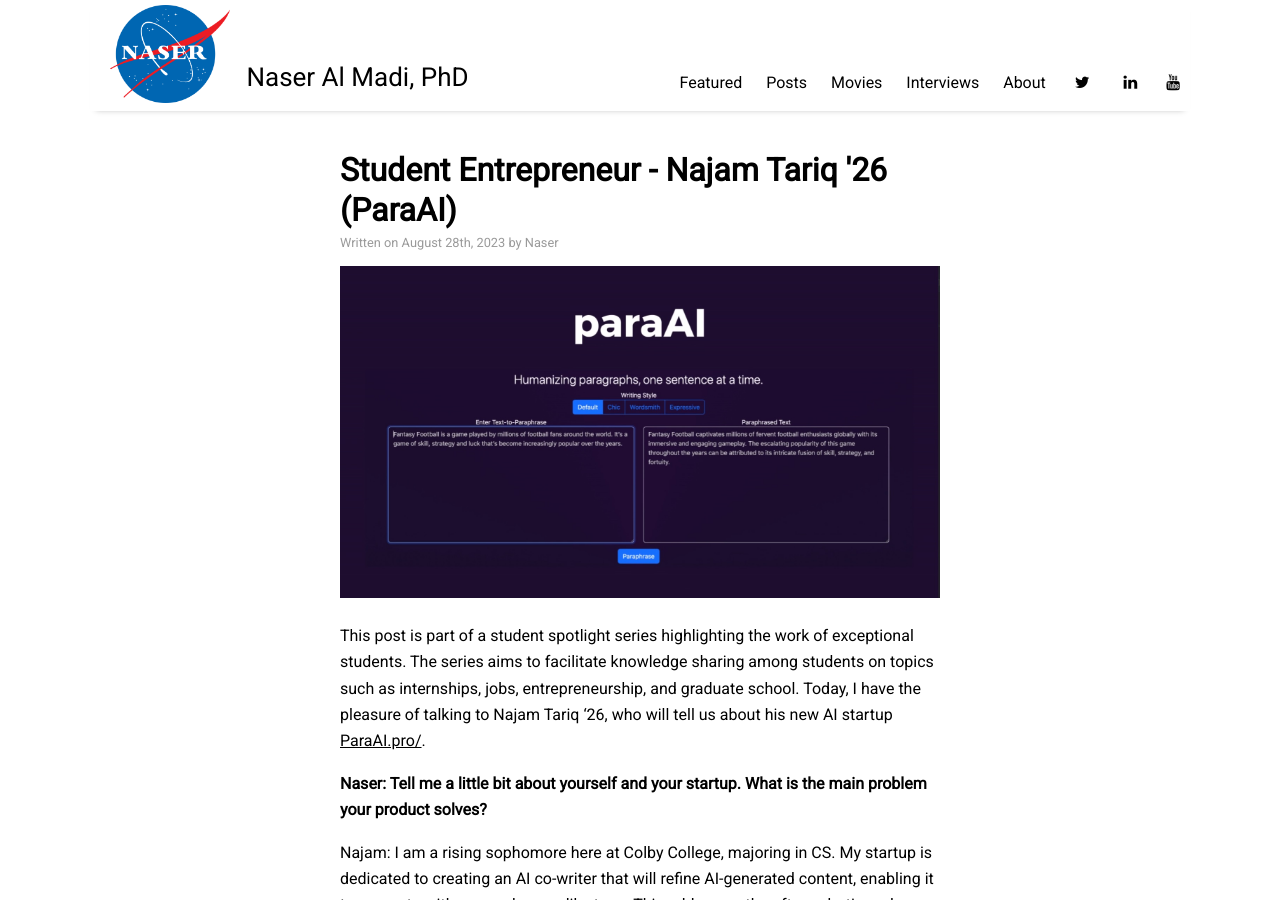
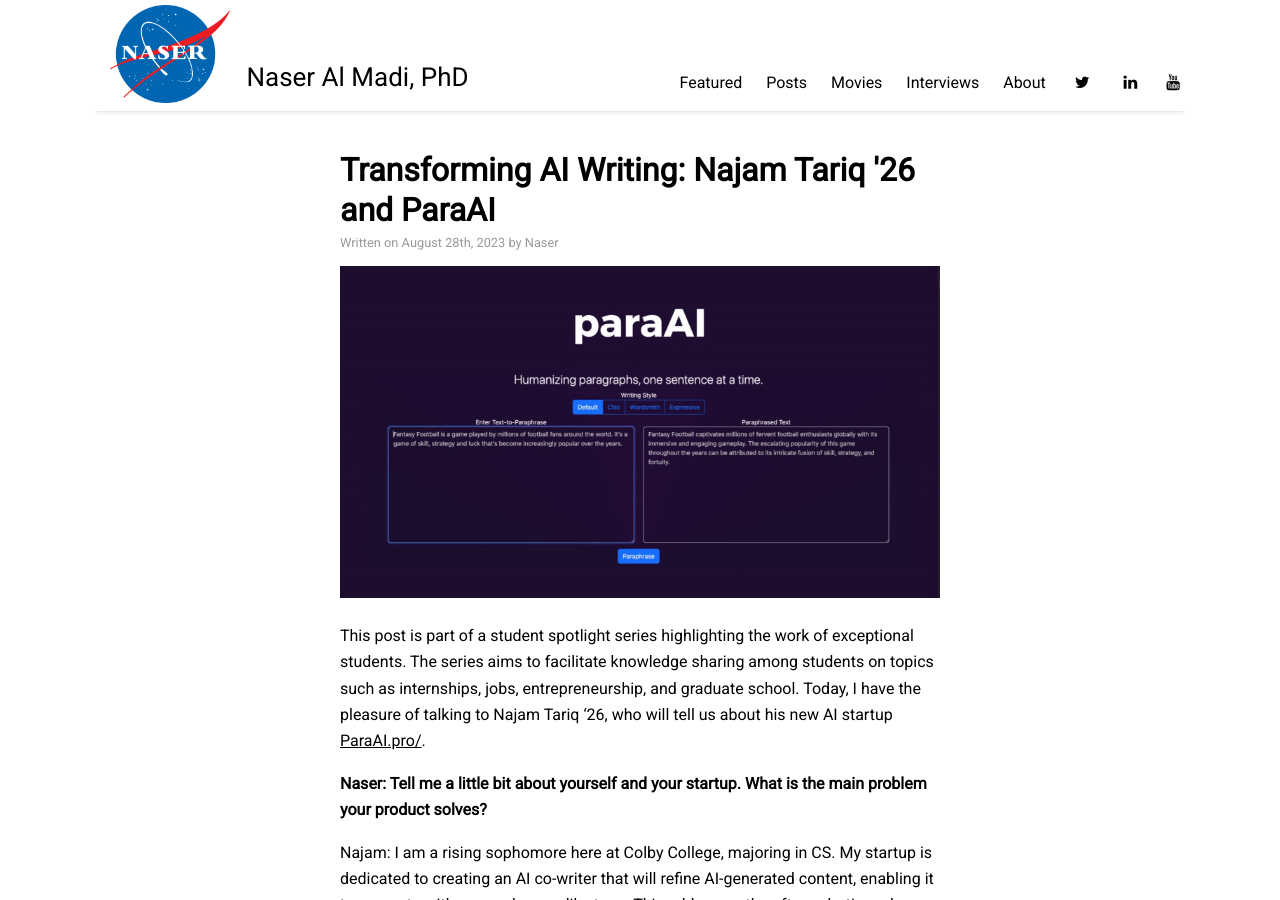
Before and after one commit to nalmadi/nalmadi.github.io, a Jekyll site: the page built from _posts/2023-08-28-student-interview-Najam.md, in a window 1280 px wide and 900 px high. Built offline with Jekyll 4.4.1, drawn with Linux system fonts in a browser that asks for light colours; nearby versions of some CDN libraries.

Commit message:
Update 2023-08-28-student-interview-Najam.md

```diff
--- a/_posts/2023-08-28-student-interview-Najam.md
+++ b/_posts/2023-08-28-student-interview-Najam.md
@@ -1,6 +1,6 @@
 ---
 layout: post
-title: "Student Entrepreneur - Najam Tariq '26 (ParaAI)"
+title: "Transforming AI Writing: Najam Tariq '26 and ParaAI"
 author: "Naser"
 categories: Interview
 tags: [Interview, student]
```
